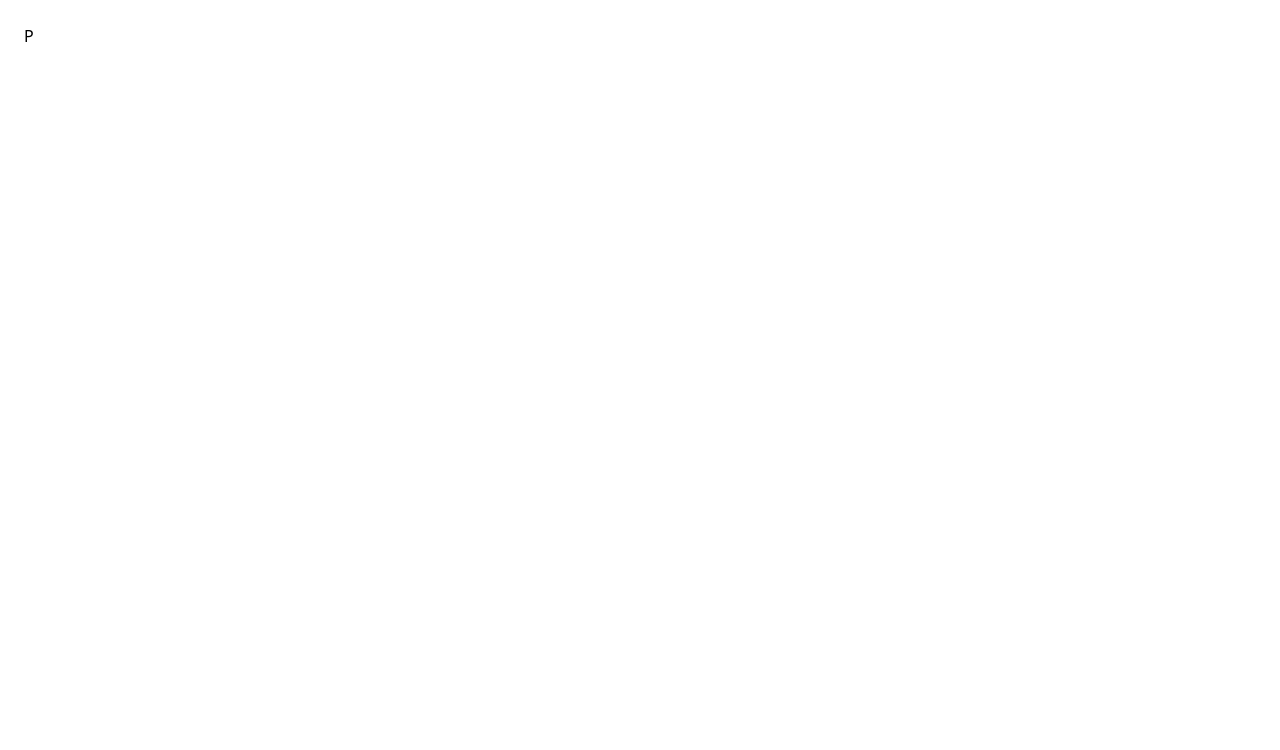
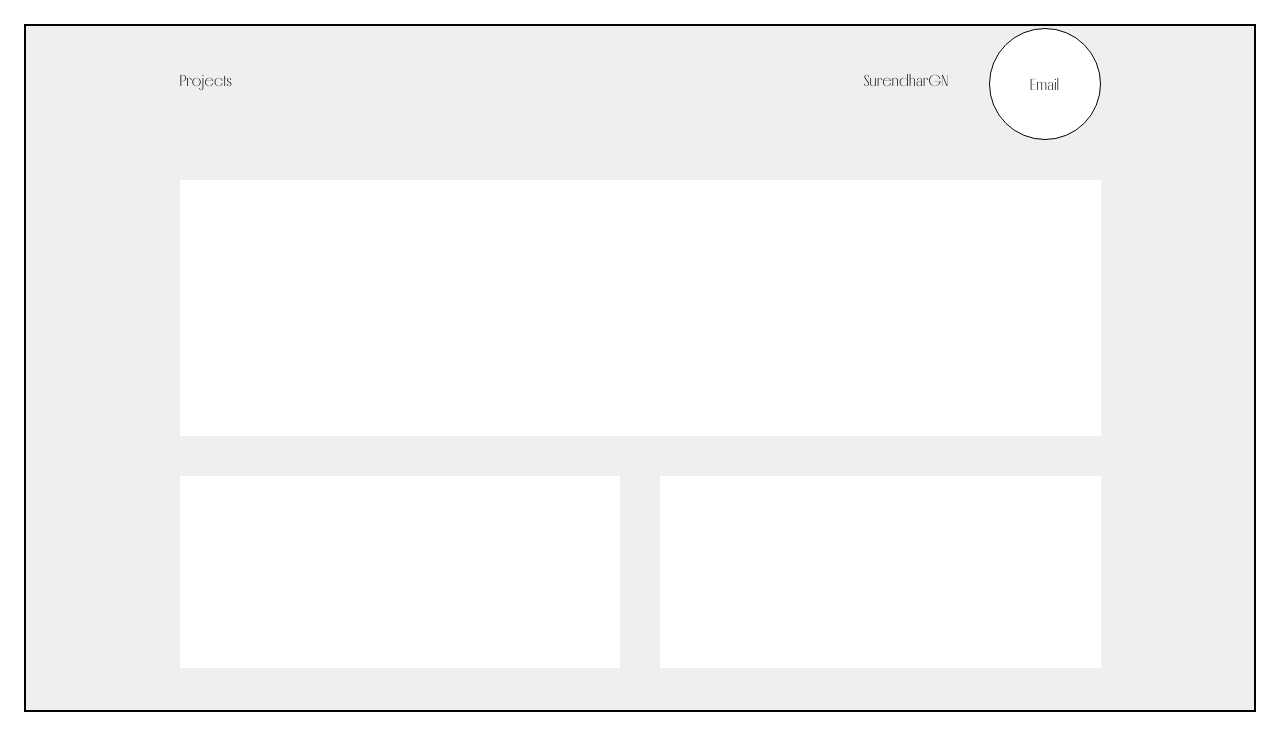
Before and after one commit to SurendharGN/Portfolio, a React (Create React App) app: page /projects in a window 1280 px wide. Shown: the top 750 px of the page. Built offline with nearby package versions, Linux system fonts and the light colour scheme.

Commit message:
started project page

```diff
--- a/src/components/Main.jsx
+++ b/src/components/Main.jsx
@@ -5,15 +5,13 @@ import Frame1 from '../images/Frame1.png';
 
 const Main = () => {
   return (
-    <div className='lg:flex font-melodrama border-2 border-black h-[43rem] '>
-        <div id='start' className='lg:flex  lg:flex-col'>
+    <div className='lg:flex font-melodrama border-2 border-black h-[43rem] bg-[#EFEFEF]'>
+        <div id='start' className='lg:flex  lg:flex-col items-left '>
             <div id="nameBanner" className='lg:flex lg:flex-col lg:ml-10 '>
-                <h1 className='lg:text-3xl'>SurendharGN</h1>
+                <h1 className='lg:text-2xl translate-y-5'>SurendharGN</h1>
 
-                <div id="buttons" className='lg:flex lg:gap-5 '>
-                    <div className=' flex items-center justify-center lg:text-2xl lg:h-12  lg:w-28 bg-white border border-black'>
-                        <Link to='/'>PROJECTS</Link>
-                    </div>
+                <div id="buttons" className='lg:flex lg:gap-5 translate-y-10'>
+
                     <div className=' flex items-center justify-center text-2xl h-12  w-28 bg-white border border-black'>
                         <Link to='/'>RESUME</Link>
                     </div>
@@ -30,6 +28,9 @@ const Main = () => {
         </div>
 
         <div id="center" className='lg:w-72 lg:h-64 lg:-translate-x-72 translate-y-16'>
+            <div>
+                        <Link className=' flex items-center justify-center lg:text-2xl lg:h-12  lg:w-28 bg-white border border-black' to='/projects'>PROJECTS</Link>
+                    </div>
             <img alt='gritty' src={Frame1}></img>
         </div>
 
--- a/src/pages/projects.js
+++ b/src/pages/projects.js
@@ -1,8 +1,36 @@
-import React from 'react'
+import React from 'react';
+import { Link } from 'react-router-dom';
 
 const Projects = () => {
   return (
-    <div>P</div>
+    <div className='lg:flex lg:flex-col font-melodrama border-2 border-black h-[43rem] bg-[#EFEFEF] justify-center items-center'>
+        <header className='lg:flex lg:justify-between w-3/4'>
+            <h1>Projects</h1>
+            <div className='flex gap-10'>
+                <p>SurendharGN</p>
+            <div id="email" className='lg:h-28 lg:w-28 bg-white rounded-full flex items-center justify-center border border-black lg: -translate-y-10'>
+                <Link>Email</Link>
+            </div>
+
+            </div>
+
+        </header>
+        <main className='lg:flex lg:flex-col w-3/4   gap-10 '>
+            <div className='bg-white h-64 '>
+
+            </div>
+            <div className='lg:flex h-48 gap-10 '>
+                <div className='bg-white h-48 w-3/4'>
+
+                </div>
+                <div className='bg-white h-48 w-3/4'>
+
+                </div>
+            </div>
+
+        </main>
+
+    </div>
   )
 }
 
```
